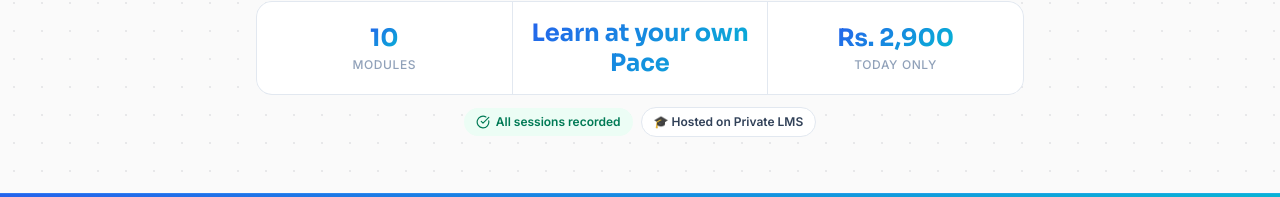
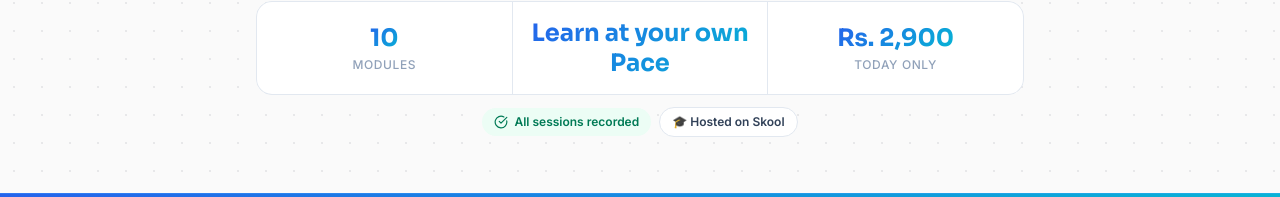
Before and after one commit to abbasmemon45791-wq/aivideobootcamp, a Next.js app: page / in a window 1280 px wide. Shown: the part 460-657 px from the top of the page. Built offline with nearby package versions, Linux system fonts and the light colour scheme; no server answers.

Commit message:
Update landing page pill to say Hosted on Skool

```diff
--- a/src/app/page.tsx
+++ b/src/app/page.tsx
@@ -272,7 +272,7 @@ export default function HomePage() {
               <CheckCircle className="h-3.5 w-3.5" /> All sessions recorded
             </span>
             <span className="inline-flex items-center gap-1.5 rounded-full border border-slate-200 bg-white px-3 py-1.5 text-xs font-semibold text-slate-700">
-              🎓 Hosted on Private LMS
+              🎓 Hosted on Skool
             </span>
           </div>
         </div>
```
